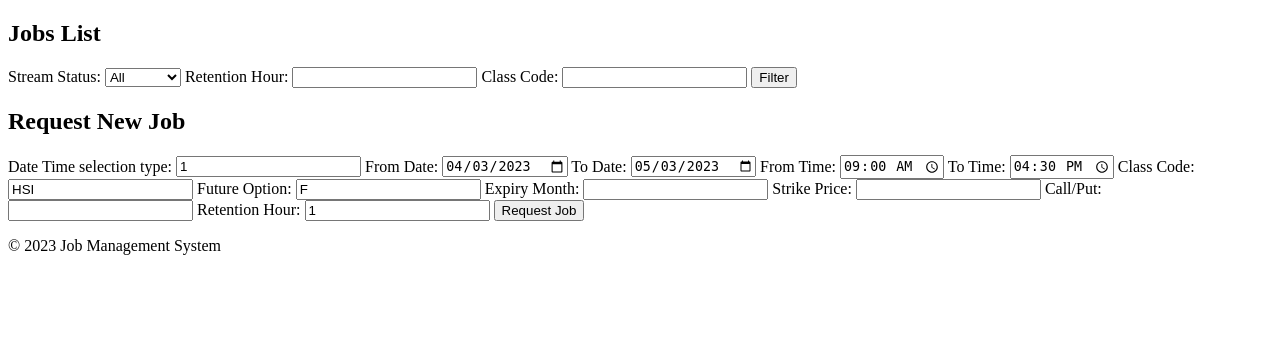
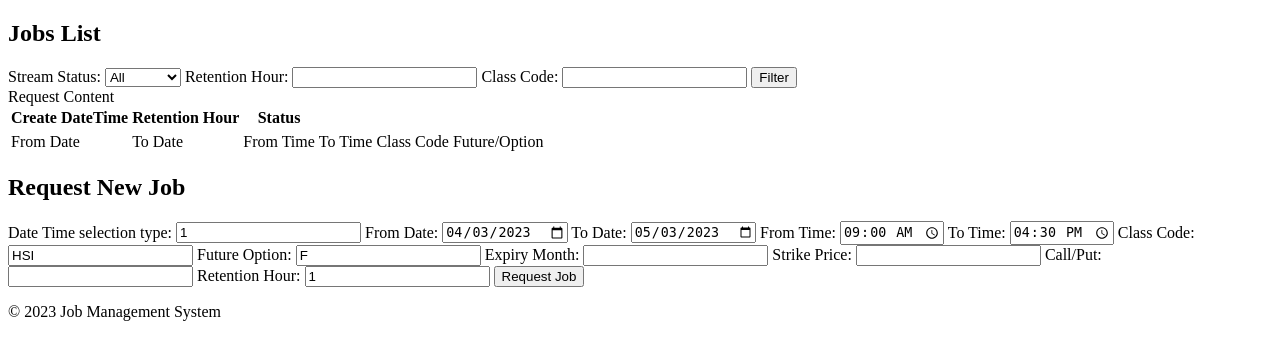
Before and after one commit to projectbadmin/webforpublic, a Python web app: template templates/home.html in a window 1280 px wide. Shown: the part 98-458 px from the top of the page. Run offline with Jinja, Linux system fonts and the light colour scheme; the template is opened without the code that fills it, so the values that code supplies are empty.

Commit message:
align the streaming list table

```diff
--- a/templates/home.html
+++ b/templates/home.html
@@ -87,6 +87,49 @@
                 <button type="submit" id="filter-button">Filter</button>
                 <img id="filtering-icon" class="loading-icon" src="{{ url_for('static', filename='loading.gif') }}">
             </form>
+            <table id="data-streaming-table">
+                <thead>
+                    <tr>
+                        <th>Create DateTime</th>
+                        <th>Retention Hour</th>
+                        <th>Status</th>
+                        <th>
+                            <tr>
+                                Request Content
+                            </tr>
+                            <tr>
+                                <td>From Date</td>
+                                <td>To Date</td>
+                                <td>From Time</td>
+                                <td>To Time</td>
+                                <td>Class Code</td>
+                                <td>Future/Option</td>
+                            </tr>
+                        </th>
+                    </tr>
+                </thead>
+                <tbody>
+                    {% if data_streaming_list|length > 0 %}
+                        {% for stream in data_streaming_list %}
+                        <tr>
+                            <td>{{ stream.CREATE_DATETIME }}</td>
+                            <td>{{ stream.RETENTION_HOUR }}</td>
+                            <td>{{ stream.STATUS }}</td>
+                            <td>
+                                <tr>
+                                    <td>{{ stream.REQUEST_CONTENT.FROMDATE }}</td>
+                                    <td>{{ stream.REQUEST_CONTENT.TODATE }}</td>
+                                    <td>{{ stream.REQUEST_CONTENT.FROMTIME }}</td>
+                                    <td>{{ stream.REQUEST_CONTENT.TOTIME }}</td>
+                                    <td>{{ stream.REQUEST_CONTENT.CLASS_CODE }}</td>
+                                    <td>{{ stream.REQUEST_CONTENT.FUT_OPT }}</td>
+                                </tr>
+                            </td>
+                        </tr>
+                        {% endfor %}
+                    {% endif %}
+                </tbody>
+            </table>
             <ul id="data-streaming-list">
                 {% if data_streaming_list|length > 0 %}
                     {% for stream in data_streaming_list %}
```
